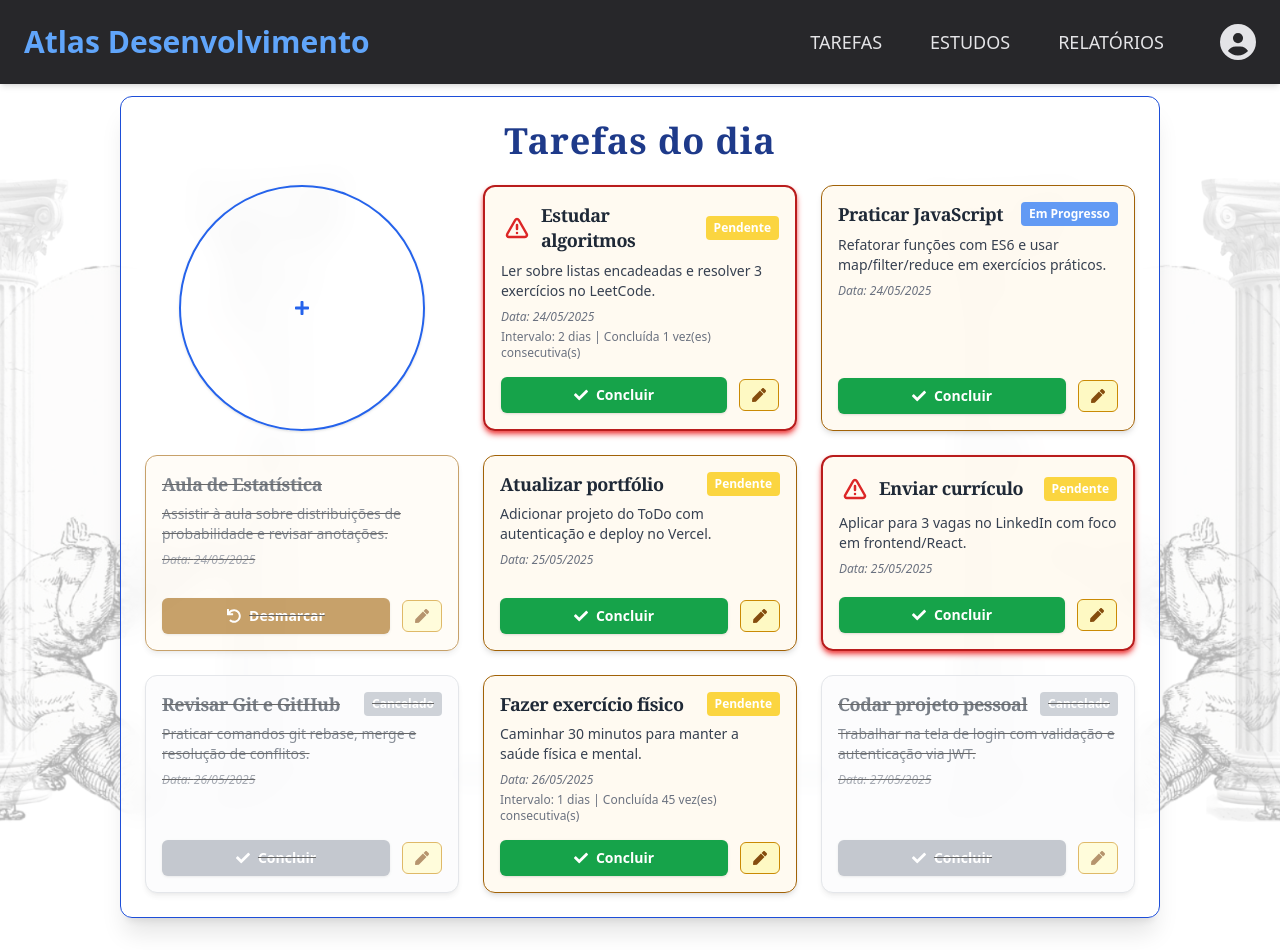
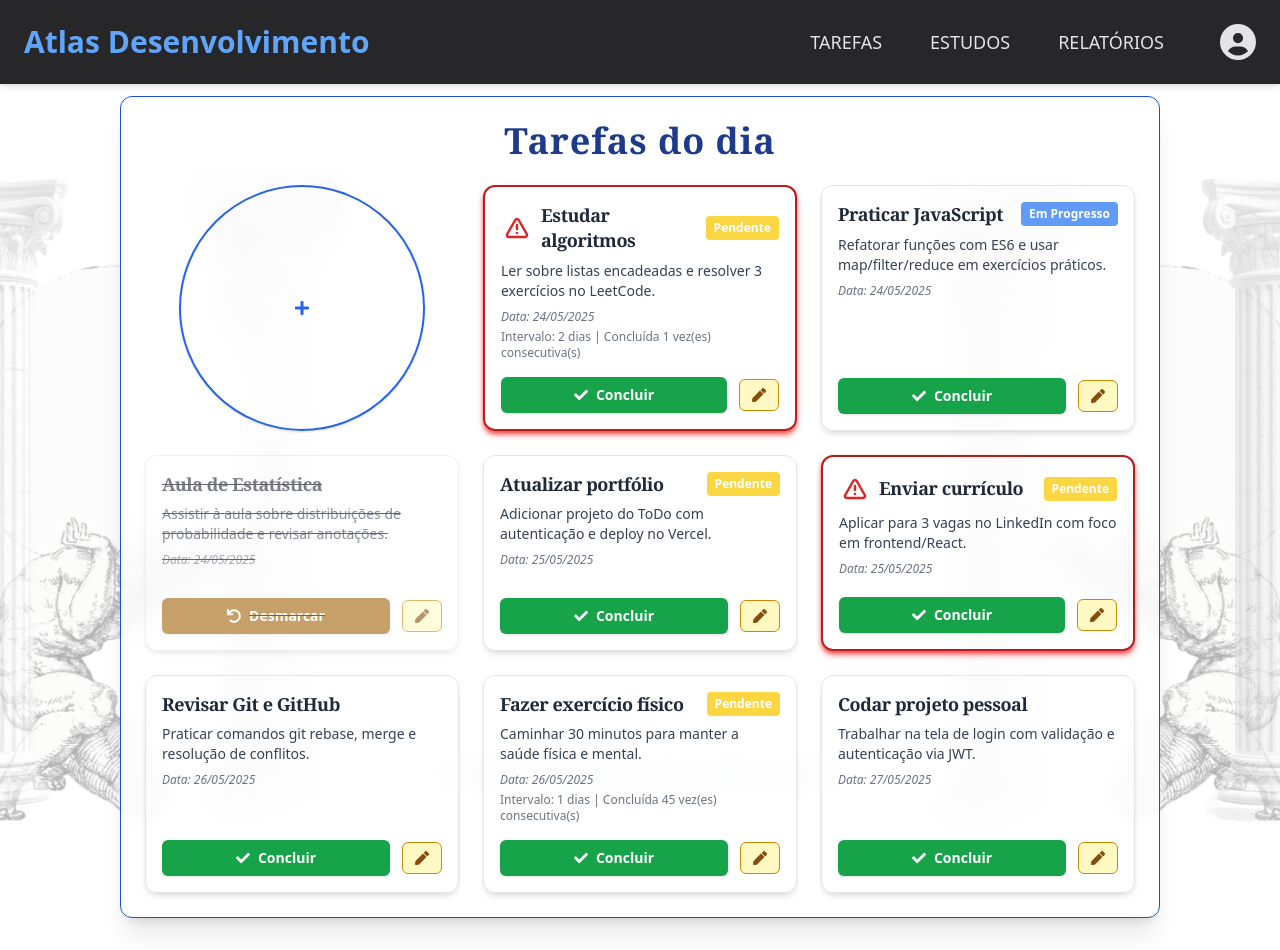
Before and after one commit to NicolasYMonteiro/task-tracker-frontend, a Next.js app: page /task in a window 1280 px wide. Built offline with nearby package versions, Linux system fonts and the light colour scheme.

Commit message:
refactor: remove cancelled task status handling from task card component

```diff
--- a/src/components/card/task-card.tsx
+++ b/src/components/card/task-card.tsx
@@ -13,7 +13,6 @@ interface TaskCardProps {
 const TaskCard = ({ task, onToggle }: TaskCardProps) => {
   const { id, title, description, date, interval, sequence, emergency, status } = task;
 
-  const isCancelled = status === 'cancelled';
   const isCompleted = status === 'completed';
   const isInProgress = status === 'in-progress';
   const isPending = status === 'pending';
@@ -25,9 +24,7 @@ const TaskCard = ({ task, onToggle }: TaskCardProps) => {
       className={cn(
         "relative p-4 rounded-xl border shadow-md transition-all duration-300 flex flex-col justify-between",
         emergency ? "border-red-700 border-2 shadow-red-500" :
-          isCancelled ? "border-gray-300" : "border-yellow-700",
-        isCancelled ? "bg-gray-50" : "bg-[#fff8ec]/70",
-        (isCompleted || isCancelled) && "opacity-60 line-through"
+        (isCompleted) && "opacity-60 line-through"
       )}
     >
 
@@ -45,10 +42,6 @@ const TaskCard = ({ task, onToggle }: TaskCardProps) => {
             </h2>
           </div>
 
-
-          {isCancelled && (
-            <span className="text-xs font-semibold bg-gray-400/80 text-white px-2 py-1 rounded">Cancelado</span>
-          )}
           {isInProgress && (
             <span className="text-xs font-semibold bg-blue-500/80 text-white px-2 py-1 rounded">Em Progresso</span>
           )}
@@ -77,8 +70,6 @@ const TaskCard = ({ task, onToggle }: TaskCardProps) => {
             "w-full mr-3 flex items-center justify-center gap-2 rounded-md px-4 py-2 text-white text-sm font-semibold transition-shadow duration-150 shadow",
             isCompleted
               ? "bg-yellow-700 hover:bg-yellow-800"
-              : isCancelled
-                ? "bg-gray-400 hover:bg-gray-500"
                 : "bg-green-600 hover:bg-green-700"
           )}
         >
```
